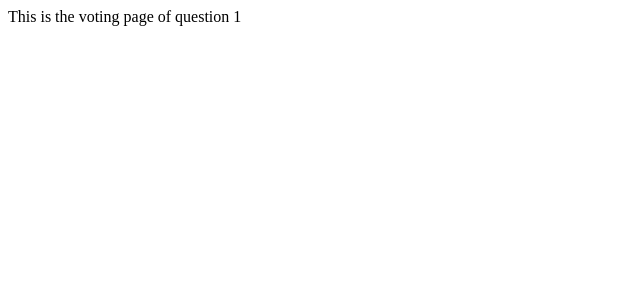
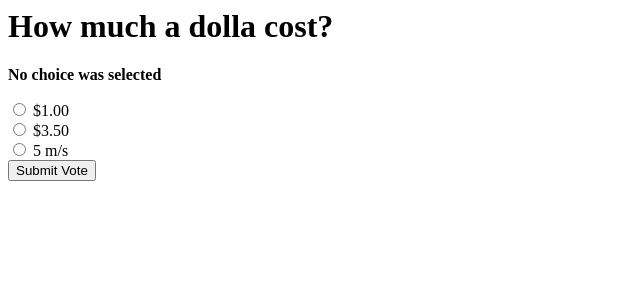
Before and after one commit to Grayson112233/django-website, a Django app: page /polls/1/vote/ in a window 1280 px wide. Shown: the top 300 px of the page, without its empty margins (0-640 px from the left). Run offline with Django 3.2, Linux system fonts and the light colour scheme; data comes from the database, SQL or seed files in the repository; both versions use the stored data as it was after the commit.

Commit message:
Finished basic voting system

```diff
--- a/test_website/polls/templates/polls/detail.html
+++ b/test_website/polls/templates/polls/detail.html
@@ -1 +1,13 @@
-<p>{{ question.question_text }}</p>
+<h1>{{ question.question_text }}</h1>
+
+{% if error_message %}<p><strong>{{ error_message }}</strong></p>{% endif %}
+
+<form action="{% url 'polls:vote' question.id %}" method="post">
+	{% csrf_token %}
+	{% for choice in question.choice_set.all %}
+		<input type="radio" name="choice" id="choice_{{ forloop.counter }}" value="{{ choice.id }}"/>
+		<label for="choice_{{ forloop.counter }}">{{ choice.choice_text }}</label>
+		<br/>
+	{% endfor %}
+	<input type="submit" value="Submit Vote"/>
+</form>
--- a/test_website/polls/templates/polls/index.html
+++ b/test_website/polls/templates/polls/index.html
@@ -2,7 +2,7 @@
 	<ul>
 	{% for question in latest_questions %}
 		<!-- Listing for each question, has text and links to the detail page -->
-        <li><a href="/polls/{{ question.id }}/">{{ question.question_text }}</a></li>
+		<li><a href="{% url 'polls:detail' question.id %}">{{ question.question_text }}</a></li>
 	{% endfor %}
 	</ul>
 {% else %}
--- a/test_website/polls/urls.py
+++ b/test_website/polls/urls.py
@@ -3,11 +3,11 @@ from django.conf.urls import url
 # Import views form the poll app (this directory)
 from . import views
 
+app_name = 'polls'
+
 urlpatterns = [
-	# This object constuctor is taking a regex, the index
-	# view function, and the name 'index'
 	url(r'^$', views.index, name="index"),
-        url(r'^(?P<question_id>[0-9]+)/$', views.detail, name="detail"),
-        url(r'^(?P<question_id>[0-9]+)/results/$', views.results, name="results"),
-        url(r'^(?P<question_id>[0-9]+)/vote/$', views.vote, name="vote"),
+	url(r'^(?P<question_id>[0-9]+)/$', views.detail, name="detail"),
+	url(r'^(?P<question_id>[0-9]+)/results/$', views.results, name="results"),
+	url(r'^(?P<question_id>[0-9]+)/vote/$', views.vote, name="vote"),
 ]
--- a/test_website/polls/views.py
+++ b/test_website/polls/views.py
@@ -1,24 +1,35 @@
-from django.http import HttpResponse
-from django.shortcuts import render
-from .models import Question
+from django.http import HttpResponse, HttpResponseRedirect
+from django.shortcuts import render, get_object_or_404
+from django.core.urlresolvers import reverse
+from .models import Question, Choice
 
 # This method will handle responses to the index page
 def index(request):
-    # List 5 most recent posts delineated by a comma
-    latest_questions = Question.objects.order_by('-pub_date')[:5]
-    context = { 'latest_questions': latest_questions }
-    return render(request, 'polls/index.html', context)
+	# List 5 most recent posts delineated by a comma
+	latest_questions = Question.objects.order_by('-pub_date')[:5]
+	context = { 'latest_questions': latest_questions }
+	return render(request, 'polls/index.html', context)
 
 def detail(request, question_id):
-    try:
-        question = Question.objects.get(pk=question_id)
-    except Question.DoesNotExist:
-        raise Http404("Question does not exist.")
-    context = { 'question': question }
-    return render(request, "polls/detail.html", context)
+	question = get_object_or_404(Question, pk=question_id)
+	context = { 'question': question }
+	return render(request, "polls/detail.html", context)
 
 def results(request, question_id):
-    return HttpResponse("This is the results of question " + str(question_id))
+	question = get_object_or_404(Question, pk=question_id)
+	context = { 'question': question }
+	return render(request, "polls/results.html", context)
 
 def vote(request, question_id):
-    return HttpResponse("This is the voting page of question " + str(question_id))
+	question = get_object_or_404(Question, pk=question_id)
+	try:
+		selected_choice = question.choice_set.get(pk=request.POST['choice'])
+	except (KeyError, Choice.DoesNotExist):
+		return render(request, 'polls/detail.html', {
+			'question': question,
+			'error_message': "No choice was selected"
+		})
+	else:
+		selected_choice.votes += 1
+		selected_choice.save()
+		return HttpResponseRedirect(reverse('polls:results', args=(question_id,)))
--- a/test_website/test_website/urls.py
+++ b/test_website/test_website/urls.py
@@ -18,5 +18,5 @@ from django.contrib import admin
 
 urlpatterns = [
     url(r'^admin/', admin.site.urls),
-    url(r'^polls/', include('polls.urls')),
+    url(r'^polls/', include('polls.urls', namespace='polls')),
 ]
```
Also changed, not shown: test_website/polls/templates/polls/results.html (added, +7 -0 lines), test_website/db.sqlite3. Lines whose indentation alone changed are shown as unchanged.
